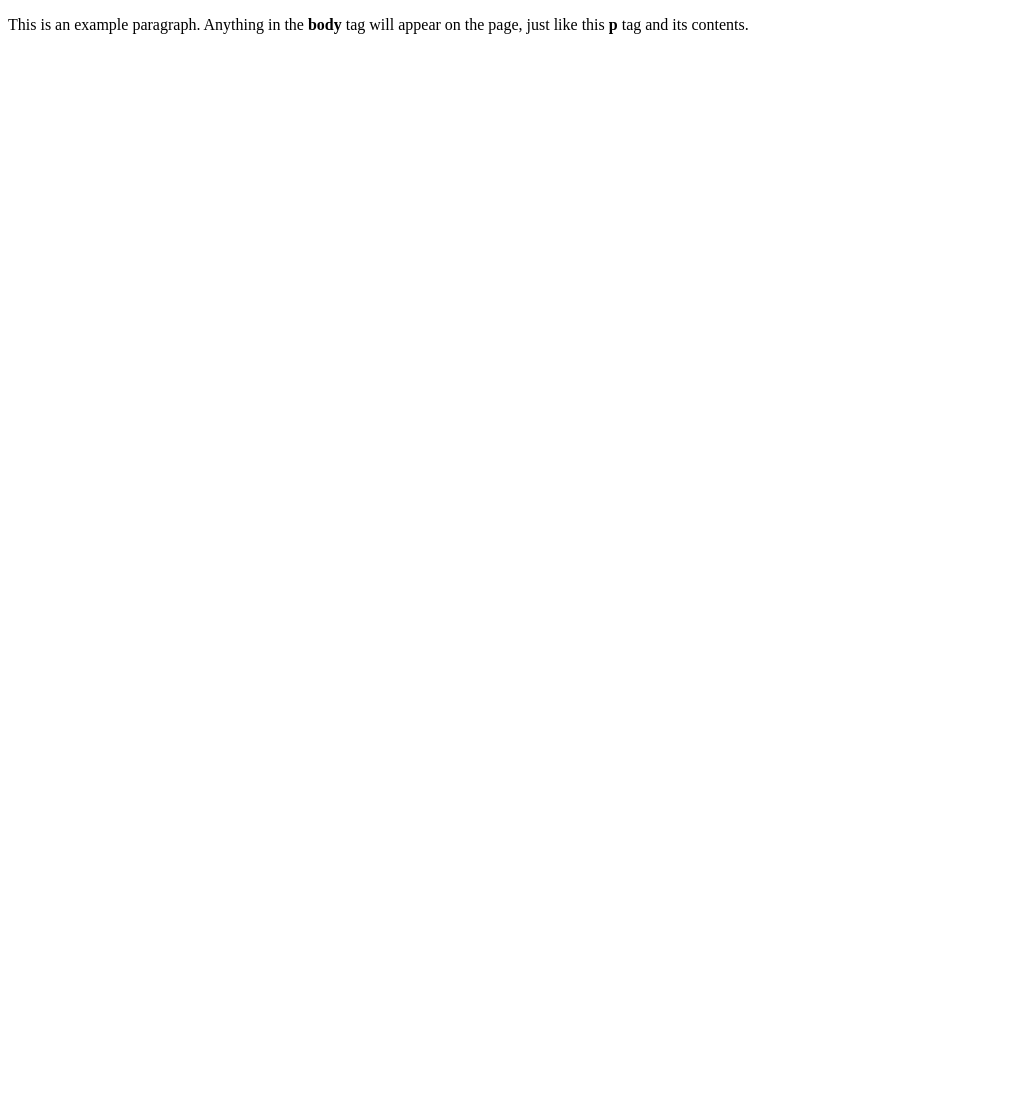
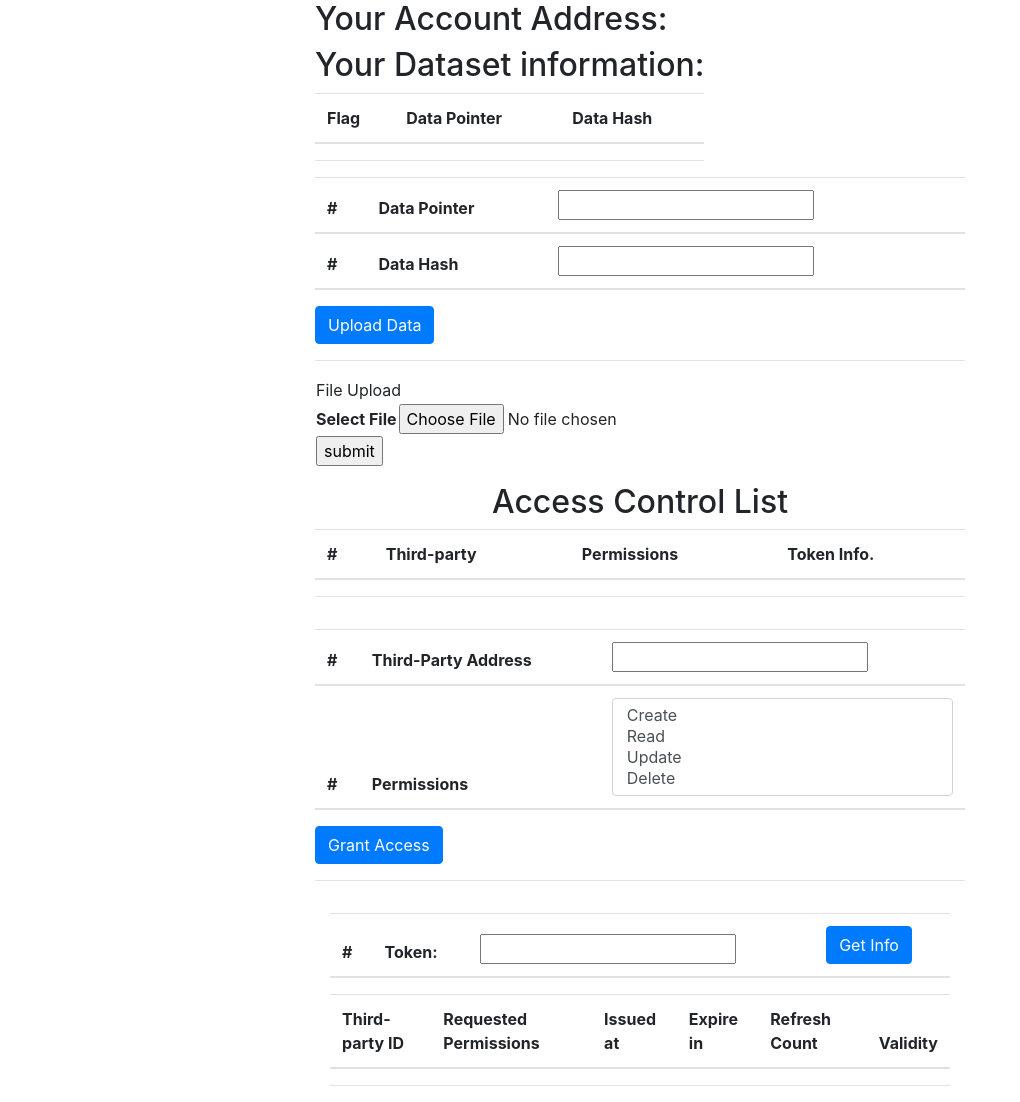
Before and after one commit to nguyentb/Ethereum_PersonalDataManagement, a plain HTML site: page index.html in a window 1280 px wide. Shown: the whole page, without its empty margins (0-1020 px from the left). Before the commit the page ends 800 px from the top, so only its background shows below. Drawn offline with nearby package versions, Linux system fonts and the light colour scheme.

Commit message:
update index.html

```diff
--- a/index.html
+++ b/index.html
@@ -1,9 +1,197 @@
-<!doctype html>
-<html>
+<!DOCTYPE html>
+<html lang="en">
   <head>
-    <title>NGUYENTB GITHUB.IO</title>
+    <meta charset="utf-8">
+    <meta http-equiv="X-UA-Compatible" content="IE=edge">
+    <meta name="viewport" content="width=device-width, initial-scale=1">
+    <!-- The above 3 meta tags *must* come first in the head; any other head content must come *after* these tags -->
+    <title>Election Results</title>
+
+    <!-- Bootstrap -->
+    <link href="css/bootstrap.min.css" rel="stylesheet">
+
+    <!-- HTML5 shim and Respond.js for IE8 support of HTML5 elements and media queries -->
+    <!-- WARNING: Respond.js doesn't work if you view the page via file:// -->
+    <!--[if lt IE 9]>
+      <script src="https://oss.maxcdn.com/html5shiv/3.7.3/html5shiv.min.js"></script>
+      <script src="https://oss.maxcdn.com/respond/1.4.2/respond.min.js"></script>
+    <![endif]-->
   </head>
   <body>
-    <p>This is an example paragraph. Anything in the <strong>body</strong> tag will appear on the page, just like this <strong>p</strong> tag and its contents.</p>
+    <div class="container" style="width: 650px;">
+      <div class="row">
+        <h2 class="text-center">Your Account Address:</h2>
+        <hr/>
+      	<h3 id="accountAddress" class="text-center"></h3>
+        <hr/>
+
+      	<div>
+      	<h2 class="text-center">Your Dataset information:</h2>
+            <table class="table">
+              <thead>
+                <tr>
+                  <th scope="col">Flag</th>
+                  <th scope="col">Data Pointer</th>
+                  <th scope="col">Data Hash</th>
+                </tr>
+              </thead>
+              <tbody id="datainfo"></tbody>
+            </table>
+            <hr/>
+        </div>
+
+        <div id="uploadinfo" class="form-group" style="width: 650px;">
+			<form onSubmit="App.uploadData(); return false;">
+			  <div class="data-info">
+				  <table class="table">
+				  <thead>
+				    <tr>
+				      <th scope="col">#</th>
+				      <th scope="col">Data Pointer</th>
+				      <th scope="col"><input type="text" id="dpointer"></th>
+				    </tr>
+				    <tr>
+				      <th scope="col">#</th>
+				      <th scope="col">Data Hash</th>
+				      <th scope="col"><input type="text" id="dhash"></th>
+				    </tr>
+				  </thead>
+				  </table>
+			  </div>
+			  <button type="submit" class="btn btn-primary">Upload Data</button>
+			  <hr />
+			</form>
+
+			<!--Upload Form-->
+			<form>
+			  <table>
+				<tr>
+				  <td colspan="2">File Upload</td>
+				</tr>
+				<tr>
+				  <th>Select File </th>
+				  <td><input id="csv" name="csv" type="file" /></td>
+				</tr>
+				<tr>
+				  <td colspan="2">
+					<input type="submit" value="submit"/>
+				  </td>
+				</tr>
+			  </table>
+			</form>
+
+	    </div>
+
+      	<div id="aclist" class="form-group" style="width: 650px;">
+      		<h2 class="text-center">Access Control List</h2>
+            <table class="table">
+              <thead>
+                <tr>
+                  <th scope="col">#</th>
+                  <th scope="col">Third-party </th>
+                  <th scope="col">Permissions </th>
+                  <th scope="col">Token Info. </th>
+                </tr>
+              </thead>
+              <tbody id="aclinfo"></tbody>
+            </table>
+            <hr/>
+        </div>
+
+      	<div id="grantaccess" class="form-group" style="width: 650px;">
+			<form onSubmit="App.grantAccess(); return false;">
+			  <div class="data-info">
+				  <table class="table">
+				  <thead>
+				    <tr>
+				      <th scope="col">#</th>
+				      <th scope="col">Third-Party Address</th>
+				      <th scope="col"><input type="text" id="tpaddress"></th>
+				    </tr>
+				    <tr>
+				      <th scope="col">#</th>
+				      <th scope="col">Permissions</th>
+				      <th scope="col">
+				      	  <select class="form-control" id="permissionSelect" multiple>
+						  	<option value=1>Create</option>
+						  	<option value=2>Read</option>
+						  	<option value=4>Update</option>
+ 						  	<option value=8>Delete</option>
+						  </select>
+				      </th>
+				    </tr>
+				  </thead>
+				  </table>
+			  </div>
+			  <button type="submit" class="btn btn-primary">Grant Access</button>
+			  <hr />
+			</form>
+	    </div>
+      </div>
+
+	  <div>
+		<form onSubmit="App.tokenInfo(); return false;">
+		  <div>
+			  <table class="table">
+			  <thead>
+				<tr>
+				  <th scope="col">#</th>
+				  <th scope="col">Token:</th>
+				  <th scope="col"><input type="text" id="actoken"></th>
+				  <th scope="col"><button type="submit" class="btn btn-primary">Get Info</button></th>
+				</tr>
+			  </thead>
+			  </table>
+
+			  <table class="table">
+			      <thead>
+			        <tr>
+			          <th scope="col">Third-party ID</th>
+			          <th scope="col">Requested Permissions</th>
+			          <th scope="col">Issued at</th>
+			          <th scope="col">Expire in</th>
+			          <th scope="col">Refresh Count</th>
+			          <th scope="col">Validity</th>
+			        </tr>
+			      </thead>
+			      <tbody id="tokenInfo"></tbody>
+	        </table>
+		  </div>
+		  <hr />
+		</form>
+	  </div>
+
+    </div>
+
+     <script>
+	   //form Submit
+	   $("form").submit(function(evt){
+		  evt.preventDefault();
+		  var formData = new FormData($(this)[0]);
+	   $.ajax({
+		   url: 'fileUpload',
+		   type: 'POST',
+		   data: formData,
+		   async: false,
+		   cache: false,
+		   contentType: false,
+		   enctype: 'multipart/form-data',
+		   processData: false,
+		   success: function (response) {
+		     alert(response);
+		   }
+	   });
+	   return false;
+	 });
+	</script>
+
+    <!-- jQuery (necessary for Bootstrap's JavaScript plugins) -->
+    <script src="https://ajax.googleapis.com/ajax/libs/jquery/1.12.4/jquery.min.js"></script>
+    <!-- Include all compiled plugins (below), or include individual files as needed -->
+    <script src="js/bootstrap.min.js"></script>
+    <script src="js/web3.min.js"></script>
+    <script src="js/truffle-contract.js"></script>
+    <script src="js/app.js"></script>
+    <script src="js/utils.js"></script>
   </body>
 </html>
```
